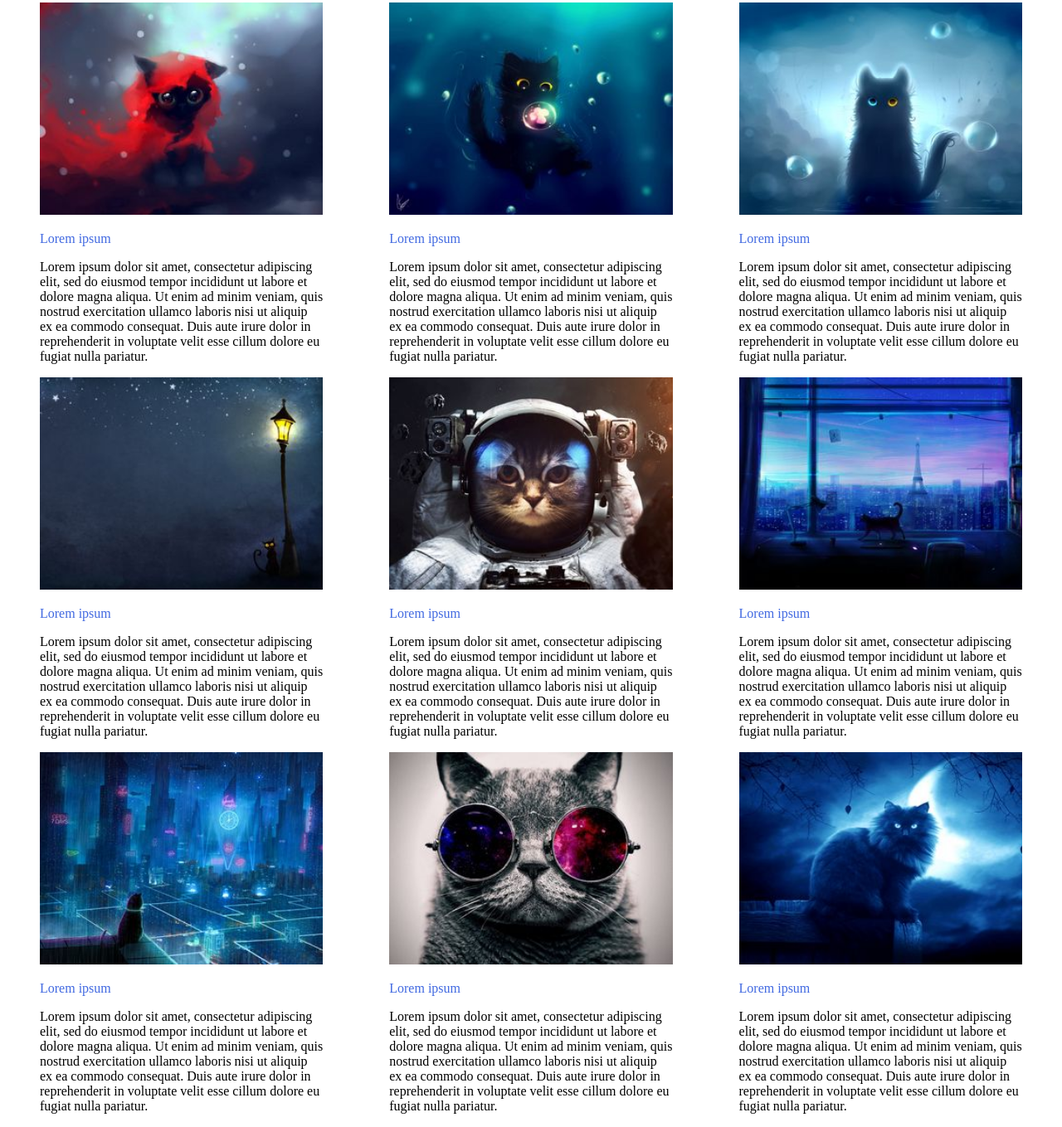
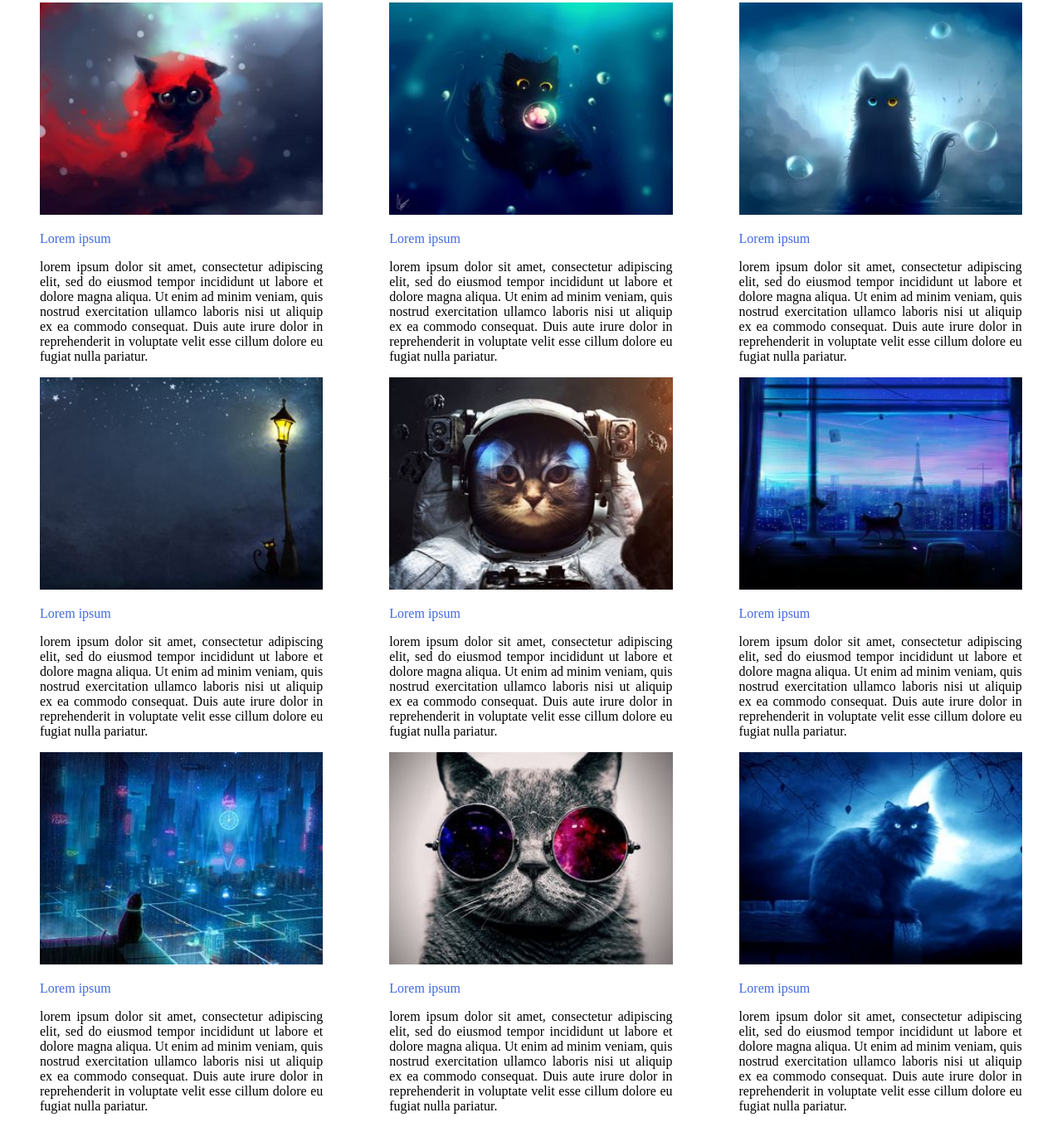
Before and after one commit to SplajzlA/Day06-07, a plain HTML site: page ex01/src/index.html in a window 1280 px wide. Shown: the part 77-1436 px from the top of the page at 83% size. Drawn offline with Linux system fonts and the light colour scheme; files whose address does not match are found by name.

Commit message:
My First Project

```diff
--- a/ex01/src/index.html
+++ b/ex01/src/index.html
@@ -14,21 +14,21 @@
        <img src="../photos/Cat01.jpeg" width="100%" alt="kocka 1" />
     </a>
       <p class="paragraph">Lorem ipsum</p>
-      <p>Lorem ipsum dolor sit amet, consectetur adipiscing elit, sed do eiusmod tempor incididunt ut labore et dolore magna aliqua. Ut enim ad minim veniam, quis nostrud exercitation ullamco laboris nisi ut aliquip ex ea commodo consequat. Duis aute irure dolor in reprehenderit in voluptate velit esse cillum dolore eu fugiat nulla pariatur.</p>
+      <p class="justify">lorem ipsum dolor sit amet, consectetur adipiscing elit, sed do eiusmod tempor incididunt ut labore et dolore magna aliqua. Ut enim ad minim veniam, quis nostrud exercitation ullamco laboris nisi ut aliquip ex ea commodo consequat. Duis aute irure dolor in reprehenderit in voluptate velit esse cillum dolore eu fugiat nulla pariatur.</p>
     </div>
     <div class="kocka">
     <a href="https://images.wallpaperscraft.com/image/cat_cute_ball_127642_800x600.jpg">
       <img src="../photos/Cat02.jpeg" width="100%" alt="kocka 1" />
     </a>
       <p class="paragraph">Lorem ipsum</p>
-      <p>Lorem ipsum dolor sit amet, consectetur adipiscing elit, sed do eiusmod tempor incididunt ut labore et dolore magna aliqua. Ut enim ad minim veniam, quis nostrud exercitation ullamco laboris nisi ut aliquip ex ea commodo consequat. Duis aute irure dolor in reprehenderit in voluptate velit esse cillum dolore eu fugiat nulla pariatur.</p>
+      <p class="justify">lorem ipsum dolor sit amet, consectetur adipiscing elit, sed do eiusmod tempor incididunt ut labore et dolore magna aliqua. Ut enim ad minim veniam, quis nostrud exercitation ullamco laboris nisi ut aliquip ex ea commodo consequat. Duis aute irure dolor in reprehenderit in voluptate velit esse cillum dolore eu fugiat nulla pariatur.</p>
     </div>
     <div class="kocka">
     <a href="https://images.wallpaperscraft.com/image/cat_heterochromia_black_cat_128354_800x600.jpg">
       <img src="../photos/Cat03.jpeg" width="100%" alt="kocka 1" />
     </a>
       <p class="paragraph">Lorem ipsum</p>
-      <p>Lorem ipsum dolor sit amet, consectetur adipiscing elit, sed do eiusmod tempor incididunt ut labore et dolore magna aliqua. Ut enim ad minim veniam, quis nostrud exercitation ullamco laboris nisi ut aliquip ex ea commodo consequat. Duis aute irure dolor in reprehenderit in voluptate velit esse cillum dolore eu fugiat nulla pariatur.</p>
+      <p class="justify">lorem ipsum dolor sit amet, consectetur adipiscing elit, sed do eiusmod tempor incididunt ut labore et dolore magna aliqua. Ut enim ad minim veniam, quis nostrud exercitation ullamco laboris nisi ut aliquip ex ea commodo consequat. Duis aute irure dolor in reprehenderit in voluptate velit esse cillum dolore eu fugiat nulla pariatur.</p>
     </div>
   </div>
 
@@ -38,21 +38,21 @@
         <img src="../photos/Cat04.jpeg" width="100%" alt="kocka 1" />
       </a>
       <p class="paragraph">Lorem ipsum</p>
-      <p>Lorem ipsum dolor sit amet, consectetur adipiscing elit, sed do eiusmod tempor incididunt ut labore et dolore magna aliqua. Ut enim ad minim veniam, quis nostrud exercitation ullamco laboris nisi ut aliquip ex ea commodo consequat. Duis aute irure dolor in reprehenderit in voluptate velit esse cillum dolore eu fugiat nulla pariatur.</p>
+      <p class="justify">lorem ipsum dolor sit amet, consectetur adipiscing elit, sed do eiusmod tempor incididunt ut labore et dolore magna aliqua. Ut enim ad minim veniam, quis nostrud exercitation ullamco laboris nisi ut aliquip ex ea commodo consequat. Duis aute irure dolor in reprehenderit in voluptate velit esse cillum dolore eu fugiat nulla pariatur.</p>
     </div>
     <div class="kocka">
       <a href="https://images.wallpaperscraft.com/image/cat_cosmonaut_space_suit_130111_800x600.jpg">
         <img src="../photos/Cat05.jpeg" width="100%" alt="kocka 1" />
       </a>
       <p class="paragraph">Lorem ipsum</p>
-      <p>Lorem ipsum dolor sit amet, consectetur adipiscing elit, sed do eiusmod tempor incididunt ut labore et dolore magna aliqua. Ut enim ad minim veniam, quis nostrud exercitation ullamco laboris nisi ut aliquip ex ea commodo consequat. Duis aute irure dolor in reprehenderit in voluptate velit esse cillum dolore eu fugiat nulla pariatur.</p>
+      <p class="justify">lorem ipsum dolor sit amet, consectetur adipiscing elit, sed do eiusmod tempor incididunt ut labore et dolore magna aliqua. Ut enim ad minim veniam, quis nostrud exercitation ullamco laboris nisi ut aliquip ex ea commodo consequat. Duis aute irure dolor in reprehenderit in voluptate velit esse cillum dolore eu fugiat nulla pariatur.</p>
     </div>
     <div class="kocka">
       <a href="https://images.wallpaperscraft.com/image/cat_art_window_140051_800x600.jpg">
       <img src="../photos/Cat06.jpeg" width="100%" alt="kocka 1" />
       </a>
       <p class="paragraph">Lorem ipsum</p>
-      <p>Lorem ipsum dolor sit amet, consectetur adipiscing elit, sed do eiusmod tempor incididunt ut labore et dolore magna aliqua. Ut enim ad minim veniam, quis nostrud exercitation ullamco laboris nisi ut aliquip ex ea commodo consequat. Duis aute irure dolor in reprehenderit in voluptate velit esse cillum dolore eu fugiat nulla pariatur.</p>
+      <p class="justify">lorem ipsum dolor sit amet, consectetur adipiscing elit, sed do eiusmod tempor incididunt ut labore et dolore magna aliqua. Ut enim ad minim veniam, quis nostrud exercitation ullamco laboris nisi ut aliquip ex ea commodo consequat. Duis aute irure dolor in reprehenderit in voluptate velit esse cillum dolore eu fugiat nulla pariatur.</p>
     </div>
   </div>
 
@@ -62,21 +62,21 @@
       <img src="../photos//Cat07.jpeg" width="100%" alt="kocka 1" />
       </a>
       <p class="paragraph">Lorem ipsum</p>
-      <p>Lorem ipsum dolor sit amet, consectetur adipiscing elit, sed do eiusmod tempor incididunt ut labore et dolore magna aliqua. Ut enim ad minim veniam, quis nostrud exercitation ullamco laboris nisi ut aliquip ex ea commodo consequat. Duis aute irure dolor in reprehenderit in voluptate velit esse cillum dolore eu fugiat nulla pariatur.</p>
+      <p class="justify">lorem ipsum dolor sit amet, consectetur adipiscing elit, sed do eiusmod tempor incididunt ut labore et dolore magna aliqua. Ut enim ad minim veniam, quis nostrud exercitation ullamco laboris nisi ut aliquip ex ea commodo consequat. Duis aute irure dolor in reprehenderit in voluptate velit esse cillum dolore eu fugiat nulla pariatur.</p>
     </div>
     <div class="kocka">
       <a href="https://images.wallpaperscraft.com/image/cat_face_glasses_thick_65455_800x600.jpg">
       <img src="../photos/Cat08.jpeg" width="100%" alt="kocka 1" />
       </a>
       <p class="paragraph">Lorem ipsum</p>
-      <p>Lorem ipsum dolor sit amet, consectetur adipiscing elit, sed do eiusmod tempor incididunt ut labore et dolore magna aliqua. Ut enim ad minim veniam, quis nostrud exercitation ullamco laboris nisi ut aliquip ex ea commodo consequat. Duis aute irure dolor in reprehenderit in voluptate velit esse cillum dolore eu fugiat nulla pariatur.</p>
+      <p class="justify">lorem ipsum dolor sit amet, consectetur adipiscing elit, sed do eiusmod tempor incididunt ut labore et dolore magna aliqua. Ut enim ad minim veniam, quis nostrud exercitation ullamco laboris nisi ut aliquip ex ea commodo consequat. Duis aute irure dolor in reprehenderit in voluptate velit esse cillum dolore eu fugiat nulla pariatur.</p>
     </div>
     <div class="kocka">
       <a href="https://images.wallpaperscraft.com/image/cat_black_moon_night_silhouette_outlines_32004_800x600.jpg">
       <img src="../photos/Cat09.jpeg" width="100%" alt="kocka 1" />
       </a>
       <p class="paragraph">Lorem ipsum</p>
-      <p>Lorem ipsum dolor sit amet, consectetur adipiscing elit, sed do eiusmod tempor incididunt ut labore et dolore magna aliqua. Ut enim ad minim veniam, quis nostrud exercitation ullamco laboris nisi ut aliquip ex ea commodo consequat. Duis aute irure dolor in reprehenderit in voluptate velit esse cillum dolore eu fugiat nulla pariatur.</p>
+      <p class="justify">lorem ipsum dolor sit amet, consectetur adipiscing elit, sed do eiusmod tempor incididunt ut labore et dolore magna aliqua. Ut enim ad minim veniam, quis nostrud exercitation ullamco laboris nisi ut aliquip ex ea commodo consequat. Duis aute irure dolor in reprehenderit in voluptate velit esse cillum dolore eu fugiat nulla pariatur.</p>
     </div>
   </div>
 </body>
--- a/ex01/style/index.css
+++ b/ex01/style/index.css
@@ -10,3 +10,6 @@
   .paragraph {
       color: royalblue;
   }
+  .justify{
+    text-align: justify;
+  }
```
